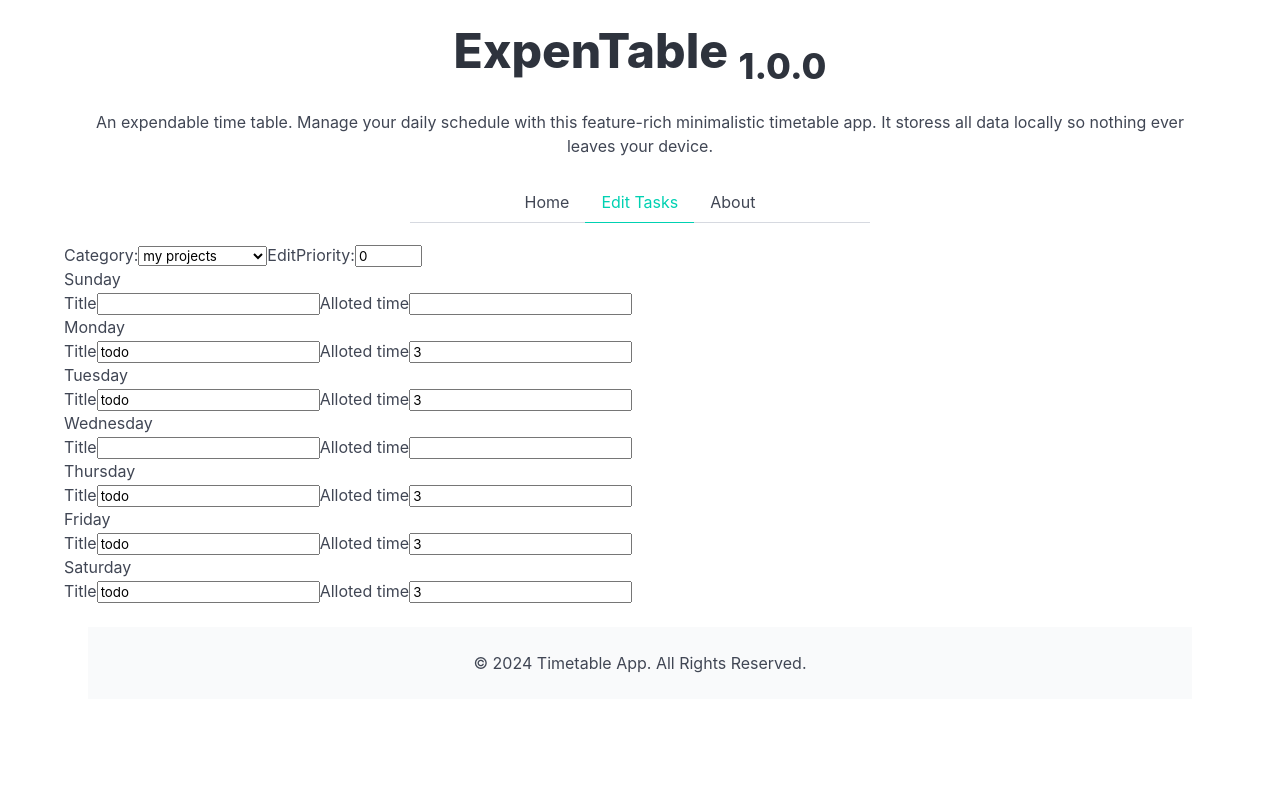
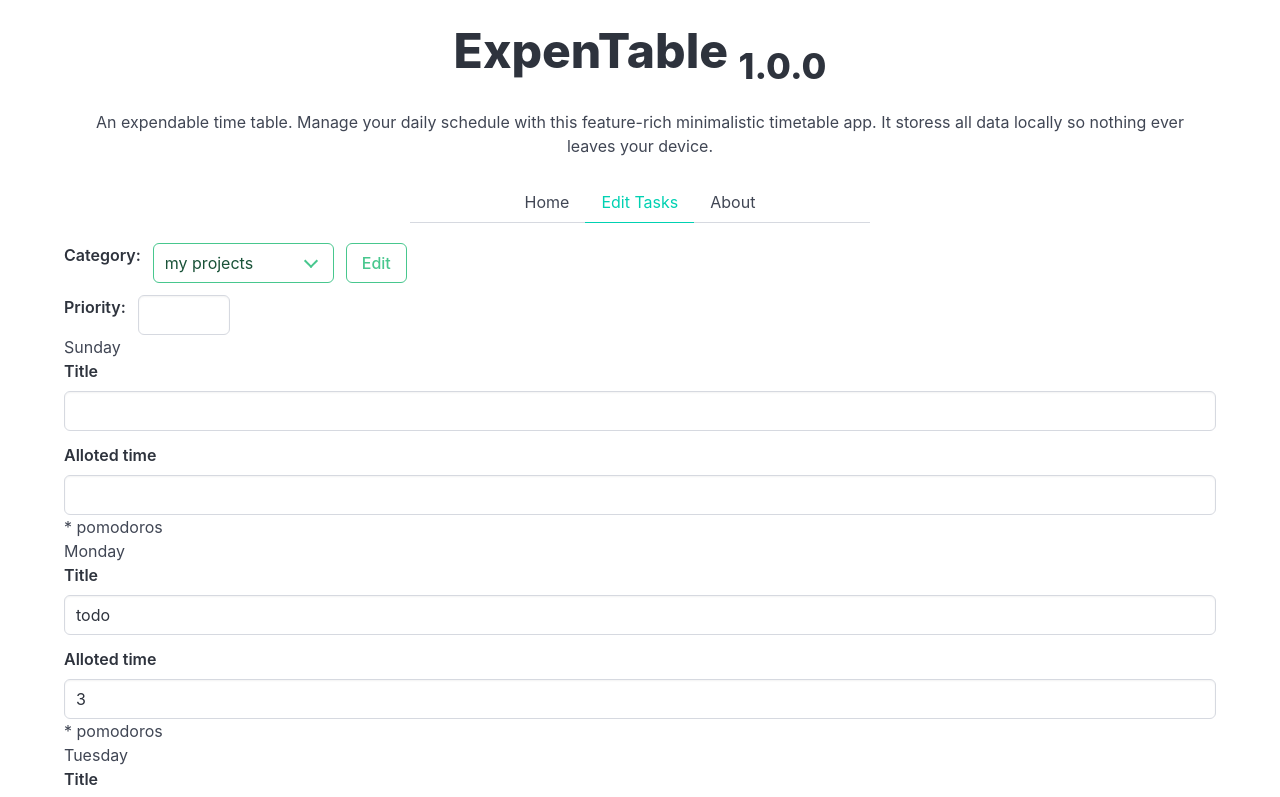
Before and after one commit to Blankscreen-exe/ExpenTable, a React (Vite) app: page /edit in a window 1280 px wide. Shown: the top 797 px of the page. Built offline with nearby package versions, Linux system fonts and the light colour scheme.

Commit message:
Start using bulma css for styles

```diff
--- a/src/components/form/index.jsx
+++ b/src/components/form/index.jsx
@@ -10,8 +10,8 @@ function Form() {
     const formData = tableData;
     const [modal, setModal] = useState(false);
     const [selectedCategory, setCategory] = useState(formData[0]);
-    const [days, setDays] = useState(selectedCategory.days);
-    const [priorityValue, setPriority] = useState(selectedCategory.priority)
+    const [days, setDays] = useState(selectedCategory?.days || {});
+    const [priorityValue, setPriority] = useState(selectedCategory?.priority || "");
 
     // All days of the week
     const weekDays = appConstants.days;
@@ -62,29 +62,67 @@ function Form() {
                 {formData.length ?
                     <div>
                         <div>
-                            <label htmlFor="categories">Category:</label>
-                            <select onChange={handleSelectChange} name="categories" id="categories-dropdown">
-                                {formData.map((item, index) => {
-                                    return (<option value={item.title} key={index}>{item.title}</option>);
-                                })}
-                            </select>
-                            <button onClick={() => setModal(true)}>Edit</button>
-                            <label htmlFor="priority">Priority:</label>
-                            <input onChange={(e) => setPriority(e.target.value)} type="number" min={1} max={5} value={priorityValue} />
+                            <div className='field is-grouped'>
+                                <div className='control'>
+                                    <label htmlFor="categories" className='label'>Category:</label>
+                                </div>
+                                <div className='control select is-success is-outlined'>
+                                    <select onChange={handleSelectChange} name="categories" id="categories-dropdown">
+                                        {formData.map((item, index) => {
+                                            return (<option value={item.title} key={index}>{item.title}</option>);
+                                        })}
+                                    </select>
+                                </div>
+                                <div className='control'>
+                                    <button className='button is-success is-outlined' onClick={() => setModal(true)}>Edit</button>
+                                </div>
+                            </div>
+                            <div className='field is-grouped'>
+                                <div className='control'>
+                                    <label htmlFor="priority" className='label'>Priority:</label>
+                                </div>
+                                <div className="control">
+                                    <input
+                                        onChange={(e) => setPriority(e.target.value)}
+                                        type="number"
+                                        min={1}
+                                        max={5}
+                                        value={priorityValue}
+                                        className='input'
+                                    />
+                                </div>
+                            </div>
                         </div>
                         {weekDays.map((day, index) => {
                             return (
                                 <div key={day}>
                                     <h2>{fullWeekDays[index]}</h2>
-                                    <div>
-                                        <label>
-                                            Title
-                                            <input onChange={handleDaysInputChange} type="text" name={`${day}-title`} id={`${day}-title`} value={days[day]?.title || ""} />
-                                        </label>
-                                        <label>
-                                            Alloted time
-                                            <input onChange={handleDaysInputChange} type="number" step={0.5} name={`${day}-allotedTime`} id={`${day}-alloted-time`} value={days[day]?.allottedTime || ""} />
-                                        </label>
+                                    <div className='field'>
+                                        <label htmlFor={`${day}-title`} className='label'>Title</label>
+                                        <div className="control">
+                                            <input
+                                                onChange={handleDaysInputChange}
+                                                type="text"
+                                                name={`${day}-title`}
+                                                id={`${day}-title`}
+                                                value={days[day]?.title || ""}
+                                                className='input'
+                                            />
+                                        </div>
+                                    </div>
+                                    <div className='field'>
+                                        <label htmlFor={`${day}-allotedTime`} className='label'>Alloted time</label>
+                                        <div className="control">
+                                            <input
+                                                onChange={handleDaysInputChange}
+                                                type="number" step={0.5}
+                                                name={`${day}-allotedTime`}
+                                                id={`${day}-alloted-time`}
+                                                value={days[day]?.allottedTime || ""}
+                                                className='input'
+                                            />
+                                        </div>
+                                        <span>* pomodoros</span>
                                     </div>
                                 </div>
                             )
@@ -186,7 +224,7 @@ function Form() {
                     :
                     <div>
                         <h2>You still have no categories created.</h2>
-                        <button onClick={() => setModal(true)}>Create a new category</button>
+                        <button className='button is-success is-outlined' onClick={() => setModal(true)}>Create a new category</button>
                     </div>
                 }
             </form>
```
